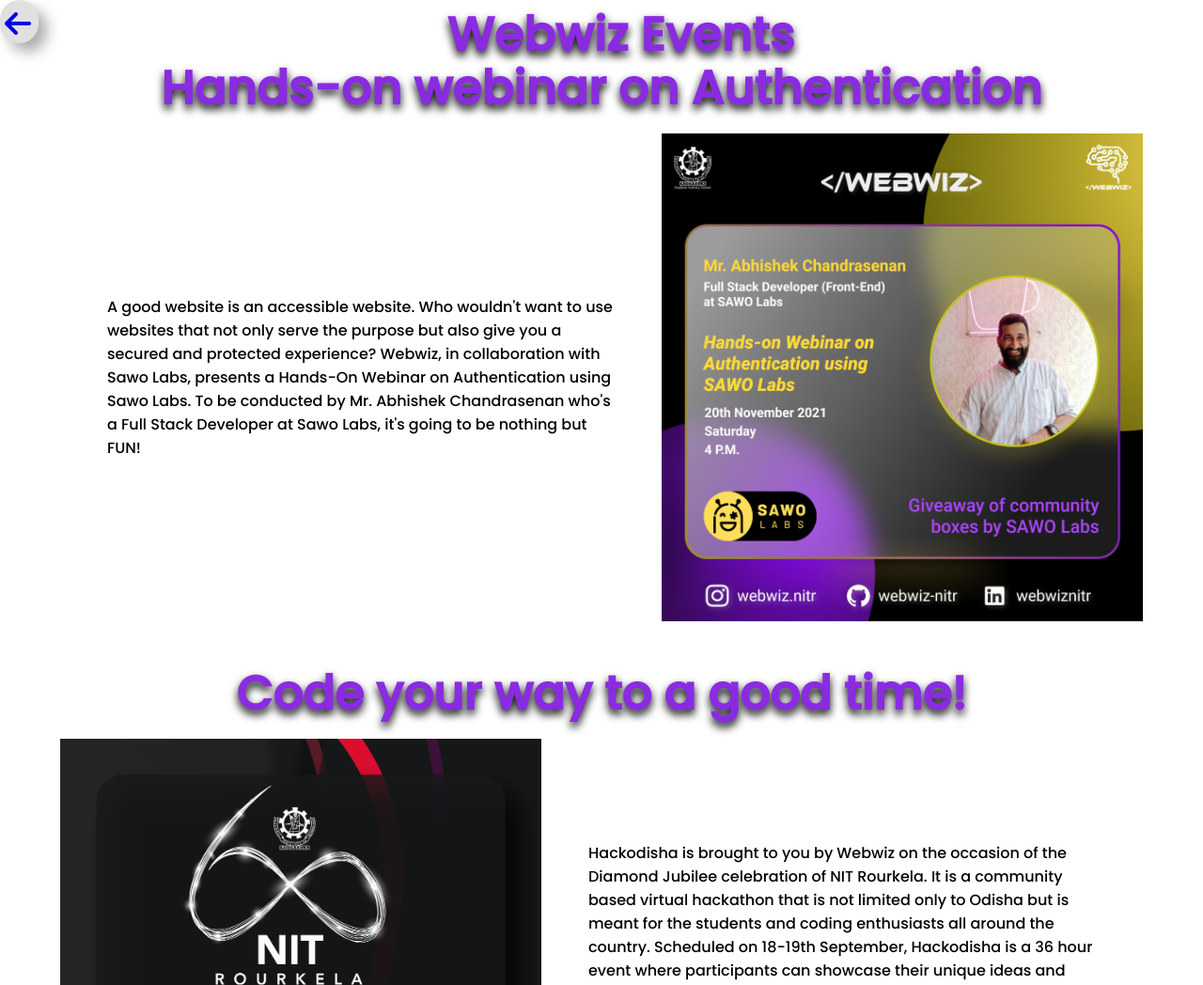
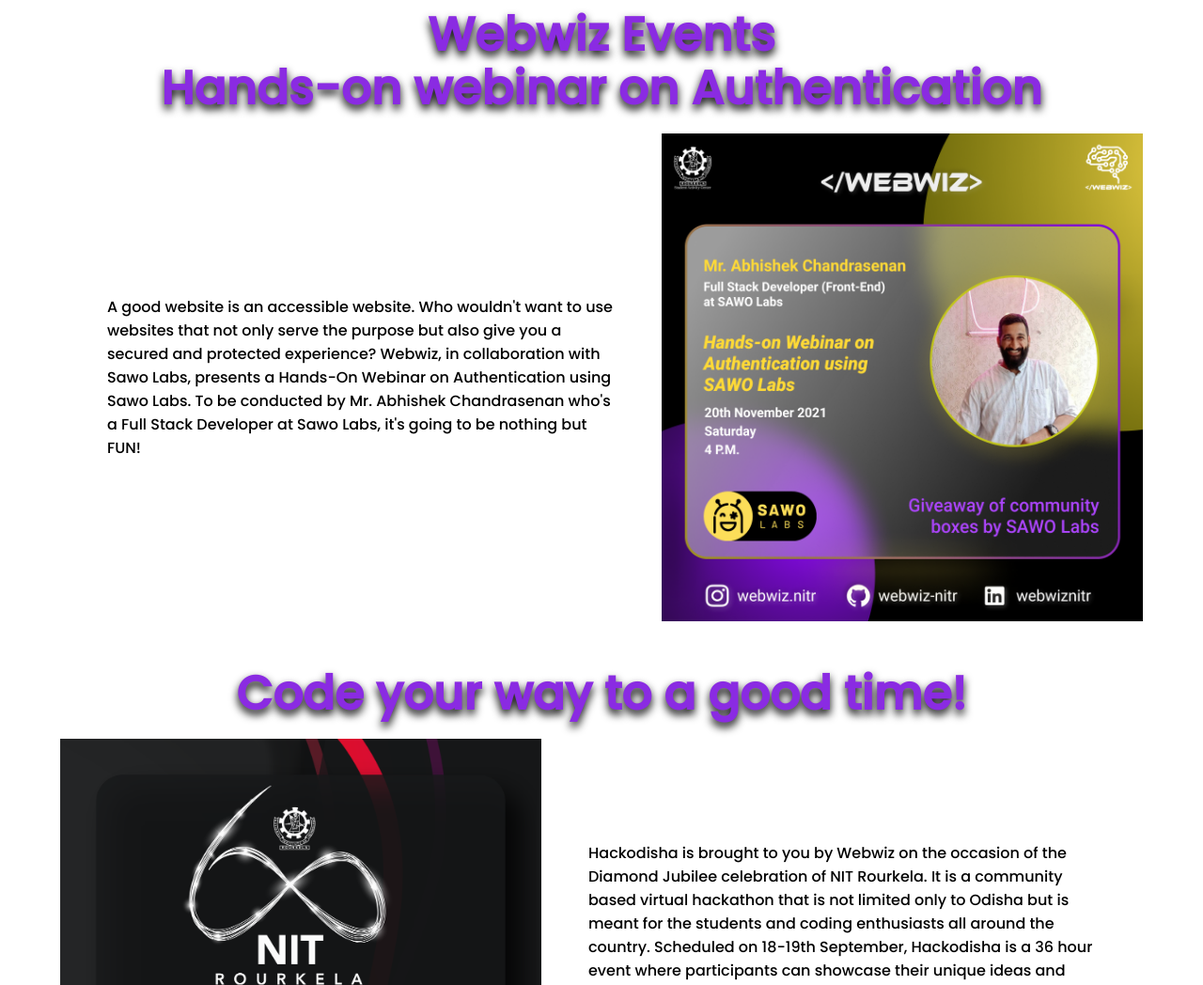
Before and after one commit to Sumandalai/WebwizHackathon, a plain HTML site: page events.html in a window 1280 px wide. Shown: the top 1048 px of the page at 94% size. Drawn offline with nearby package versions, Linux system fonts and the light colour scheme.

```diff
--- a/events.html
+++ b/events.html
@@ -12,7 +12,7 @@
 <body>
     <div class="events">
         <div class="nav-bar">
-            <div class="prev-page"><a href="#"><i class="fa-solid fa-arrow-left fa-2xl"></i></a></div>
+
         <div class="heading"><h1 class="head">Webwiz Events</h1></div>
         </div>
         <div class="eve">
```
